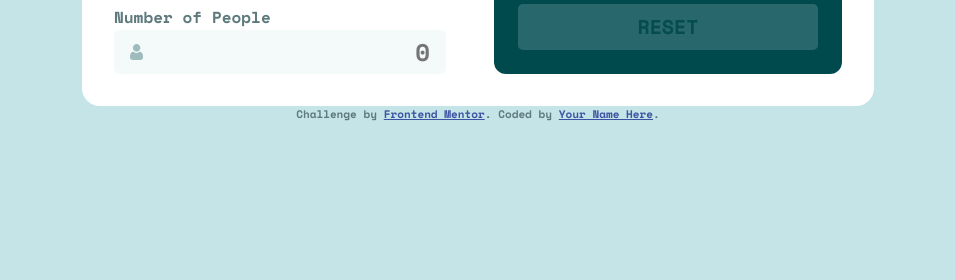
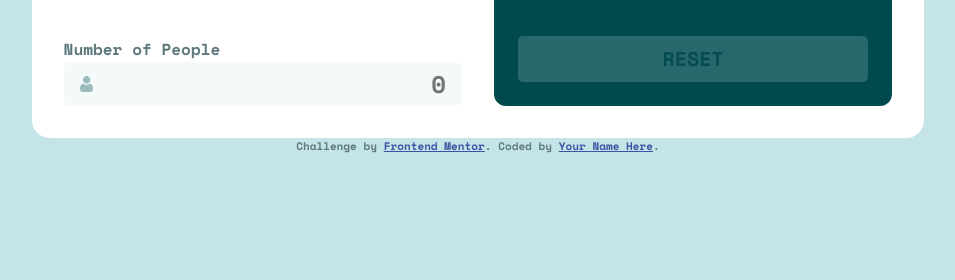
Before and after one commit to ania221B/tip-calculator, a plain HTML site: page index.html in a window 1280 px wide. Shown: the part 520-800 px from the top of the page, without its empty margins (162-1117 px from the left). Drawn offline with nearby package versions, Linux system fonts and the light colour scheme.

Commit message:
width adjustment

```diff
--- a/css/styles.css
+++ b/css/styles.css
@@ -149,7 +149,7 @@ UTILITY CLASSES
 
 .container {
   width: 90%;
-  max-width: 55rem;
+  max-width: 62rem;
   margin-inline: auto;
 }
 
@@ -268,6 +268,7 @@ LAYOUT
 
 .tip-calculator {
   --flow-space: 1.5rem;
+  margin-top: 4rem;
   padding: 2rem;
   border-radius: var(--br-large);
 }
@@ -293,7 +294,7 @@ fieldset:last-of-type::before {
 }
 
 .tip-calculator input[type="text"] {
-  max-width: 100%;
+  width: 100%;
   border: none;
   border-radius: var(--br-small);
   padding-block: 0.25rem;
```
